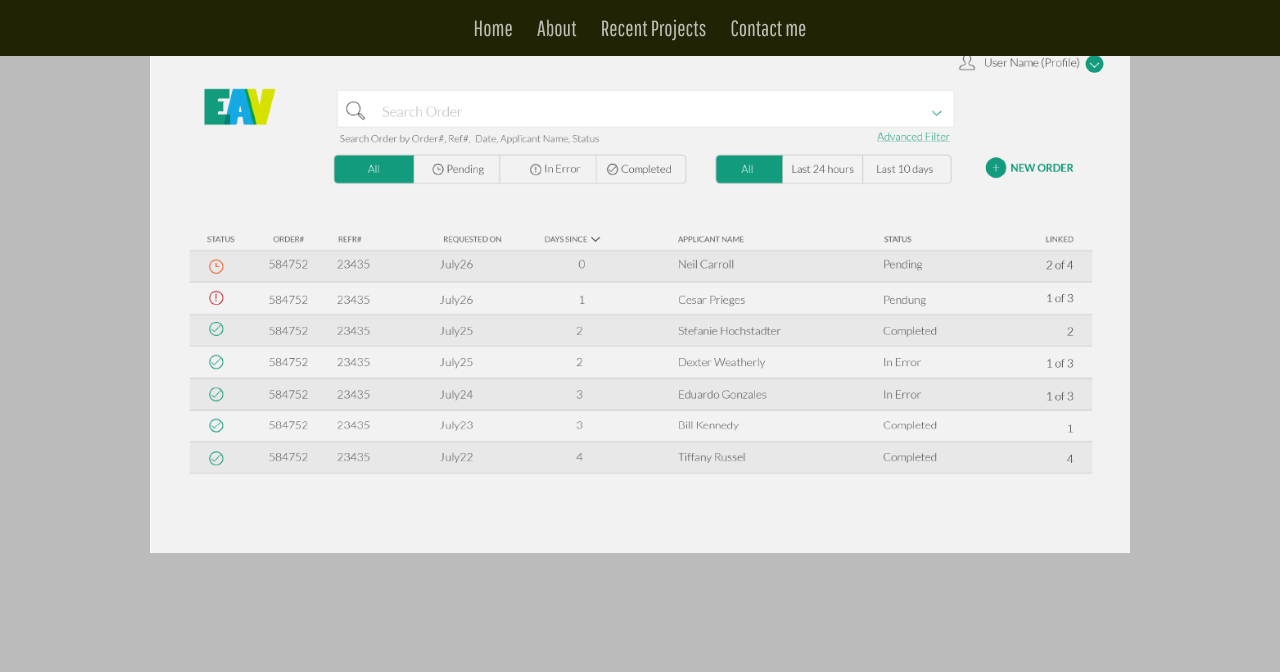
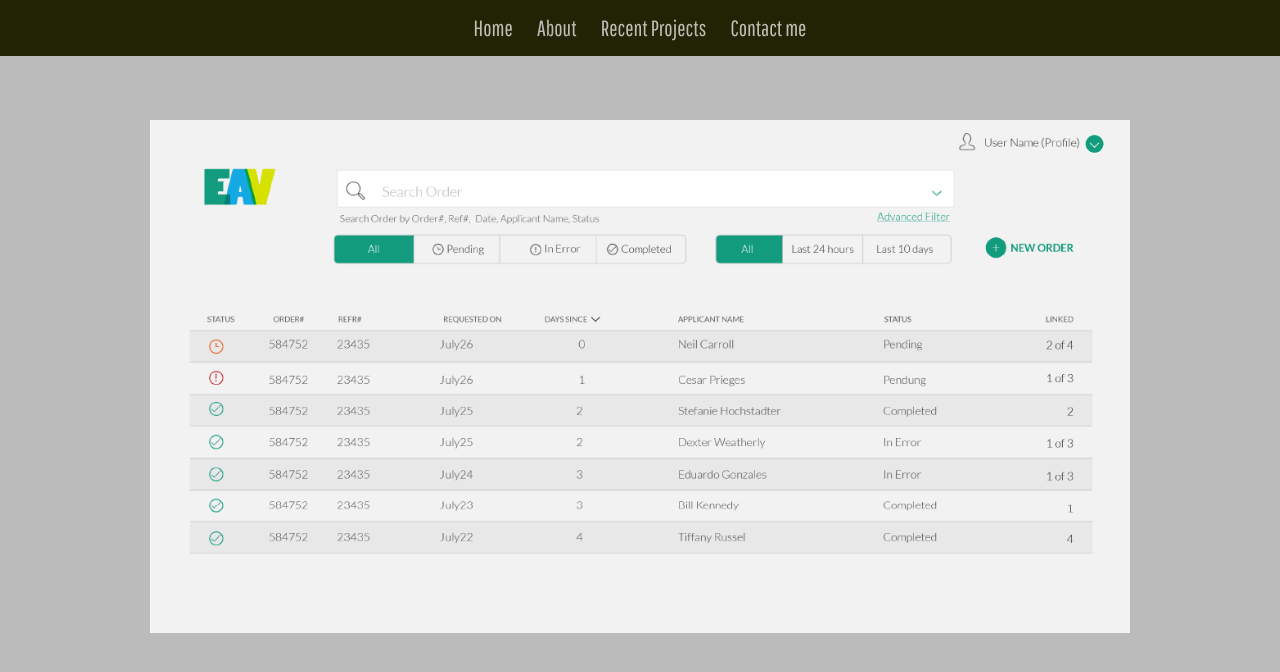
Before and after one commit to dessita/dessita.github.io, a Jekyll site: the page built from projects/eav/index.html, in a window 1280 px wide. Shown: the top 672 px of the page. Built offline with Jekyll 4.4.1, drawn with Linux system fonts in a browser that asks for light colours.

Commit message:
fixed padding in project pages

```diff
--- a/_sass/_project.scss
+++ b/_sass/_project.scss
@@ -15,6 +15,6 @@
         margin:0 auto;
     }
     @media (min-width: $screen-sm-min) {
-         padding:40px 0;
+         padding:120px 0;
     }
 }
```
